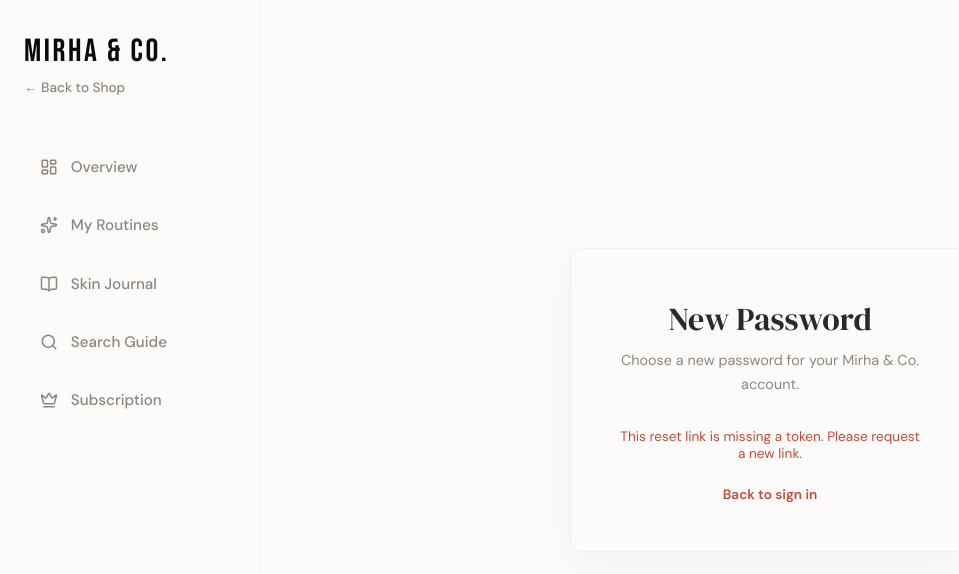
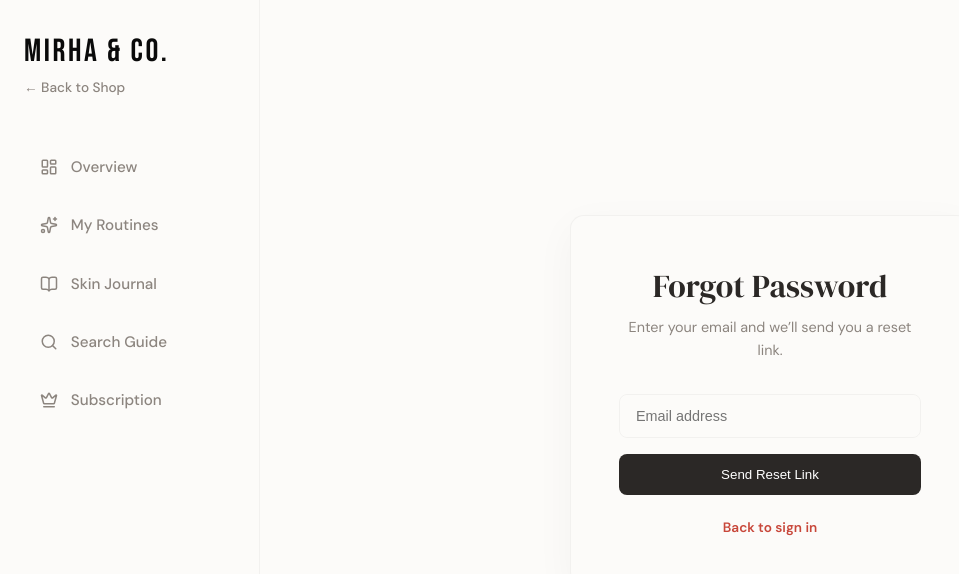
Before and after one commit to habibixyz/mirha-and-co, a Next.js app: page /forgot-password in a window 1280 px wide. Shown: the top 574 px of the page, without its empty margins (0-959 px from the left). Built offline with nearby package versions, Linux system fonts and the light colour scheme.

Commit message:
fix password reset routes

```diff
--- a/app/(saas)/forgot-password/page.tsx
+++ b/app/(saas)/forgot-password/page.tsx
@@ -1,24 +1,26 @@
 "use client";
 
+import { useActionState } from "react";
 import Link from "next/link";
-import { useSearchParams } from "next/navigation";
-import { Suspense } from "react";
-import { useActionState } from "react";
-import { resetPasswordAction } from "@/app/(saas)/actions";
+import { forgotPasswordAction } from "@/app/(saas)/actions";
 
-function ResetPasswordForm() {
-    const searchParams = useSearchParams();
-    const token = searchParams.get("token") || "";
-    const [state, action, isPending] = useActionState(resetPasswordAction, {});
+export default function ForgotPasswordPage() {
+    const [state, action, isPending] = useActionState(
+        forgotPasswordAction,
+        {}
+    );
 
     return (
-        <div style={{
+        <div
+            style={{
                 display: "flex",
                 alignItems: "center",
                 justifyContent: "center",
                 height: "100%",
-        }}>
-            <div style={{
+            }}
+        >
+            <div
+                style={{
                     background: "var(--white)",
                     border: "1px solid var(--rule)",
                     borderRadius: "14px",
@@ -27,75 +29,95 @@
                     maxWidth: "400px",
                     textAlign: "center",
                     boxShadow: "0 12px 40px rgba(40, 28, 20, 0.04)",
-            }}>
-                <h1 style={{
+                }}
+            >
+                <h1
+                    style={{
                         fontFamily: "'DM Serif Display', serif",
                         fontSize: "2rem",
                         fontWeight: 400,
                         margin: "0 0 0.5rem",
-                    color: "var(--ink)"
-                }}>
-                    New Password
+                        color: "var(--ink)",
+                    }}
+                >
+                    Forgot Password
                 </h1>
-                <p style={{ color: "var(--muted)", margin: "0 0 2rem", fontSize: "0.9rem", lineHeight: 1.6 }}>
-                    Choose a new password for your Mirha & Co. account.
+
+                <p
+                    style={{
+                        color: "var(--muted)",
+                        margin: "0 0 2rem",
+                        fontSize: "0.9rem",
+                        lineHeight: 1.6,
+                    }}
+                >
+                    Enter your email and we’ll send you a reset link.
                 </p>
 
-                {!token ? (
-                    <p style={{ color: "var(--rose)", fontSize: "0.85rem", margin: 0 }}>
-                        This reset link is missing a token. Please request a new link.
-                    </p>
-                ) : (
-                    <form action={action} style={{ display: "flex", flexDirection: "column", gap: "1rem" }}>
-                        <input type="hidden" name="token" value={token} />
+                <form
+                    action={action}
+                    style={{
+                        display: "flex",
+                        flexDirection: "column",
+                        gap: "1rem",
+                    }}
+                >
                     <input
-                            type="password"
-                            name="password"
-                            placeholder="New Password"
+                        type="email"
+                        name="email"
+                        placeholder="Email address"
                         required
-                            minLength={8}
                         style={{
                             padding: "0.8rem 1rem",
                             borderRadius: "8px",
                             border: "1px solid var(--rule)",
                             background: "transparent",
                             color: "var(--ink)",
-                                fontSize: "0.9rem"
+                            fontSize: "0.9rem",
                         }}
                     />
 
-                        {state?.error && <p style={{ color: "var(--rose)", fontSize: "0.85rem", margin: 0 }}>{state.error}</p>}
-                        {state?.success && <p style={{ color: "#2d8a5c", fontSize: "0.85rem", margin: 0 }}>{state.success}</p>}
+                    {state?.error && (
+                        <p style={{ color: "var(--rose)", fontSize: "0.85rem" }}>
+                            {state.error}
+                        </p>
+                    )}
 
-                        <button type="submit" disabled={isPending || Boolean(state?.success)} style={{
+                    {state?.success && (
+                        <p style={{ color: "#2d8a5c", fontSize: "0.85rem" }}>
+                            {state.success}
+                        </p>
+                    )}
+
+                    <button
+                        type="submit"
+                        disabled={isPending}
+                        style={{
                             background: "var(--ink)",
-                            color: "var(--white)",
+                            color: "white",
                             border: "none",
                             borderRadius: "8px",
                             padding: "0.8rem",
-                            fontSize: "0.9rem",
-                            fontWeight: 500,
-                            cursor: isPending || state?.success ? "not-allowed" : "pointer",
-                            marginTop: "0.5rem",
-                            opacity: isPending || state?.success ? 0.7 : 1
-                        }}>
-                            {isPending ? "Resetting..." : "Reset Password"}
+                            cursor: "pointer",
+                        }}
+                    >
+                        {isPending ? "Sending..." : "Send Reset Link"}
                     </button>
                 </form>
-                )}
 
-                <p style={{ margin: "1.5rem 0 0", fontSize: "0.85rem", color: "var(--muted)" }}>
-                    <Link href="/login" style={{ color: "var(--rose)", textDecoration: "none", fontWeight: 600 }}>Back to sign in</Link>
+                <p style={{ marginTop: "1.5rem", fontSize: "0.85rem" }}>
+                    <Link
+                        href="/login"
+                        style={{
+                            color: "var(--rose)",
+                            textDecoration: "none",
+                            fontWeight: 600,
+                        }}
+                    >
+                        Back to sign in
+                    </Link>
                 </p>
             </div>
         </div>
     );
 }
-
-export default function ResetPasswordPage() {
-    return (
-        <Suspense fallback={null}>
-            <ResetPasswordForm />
-        </Suspense>
-    );
-}
```
Lines whose indentation alone changed are shown as unchanged.
